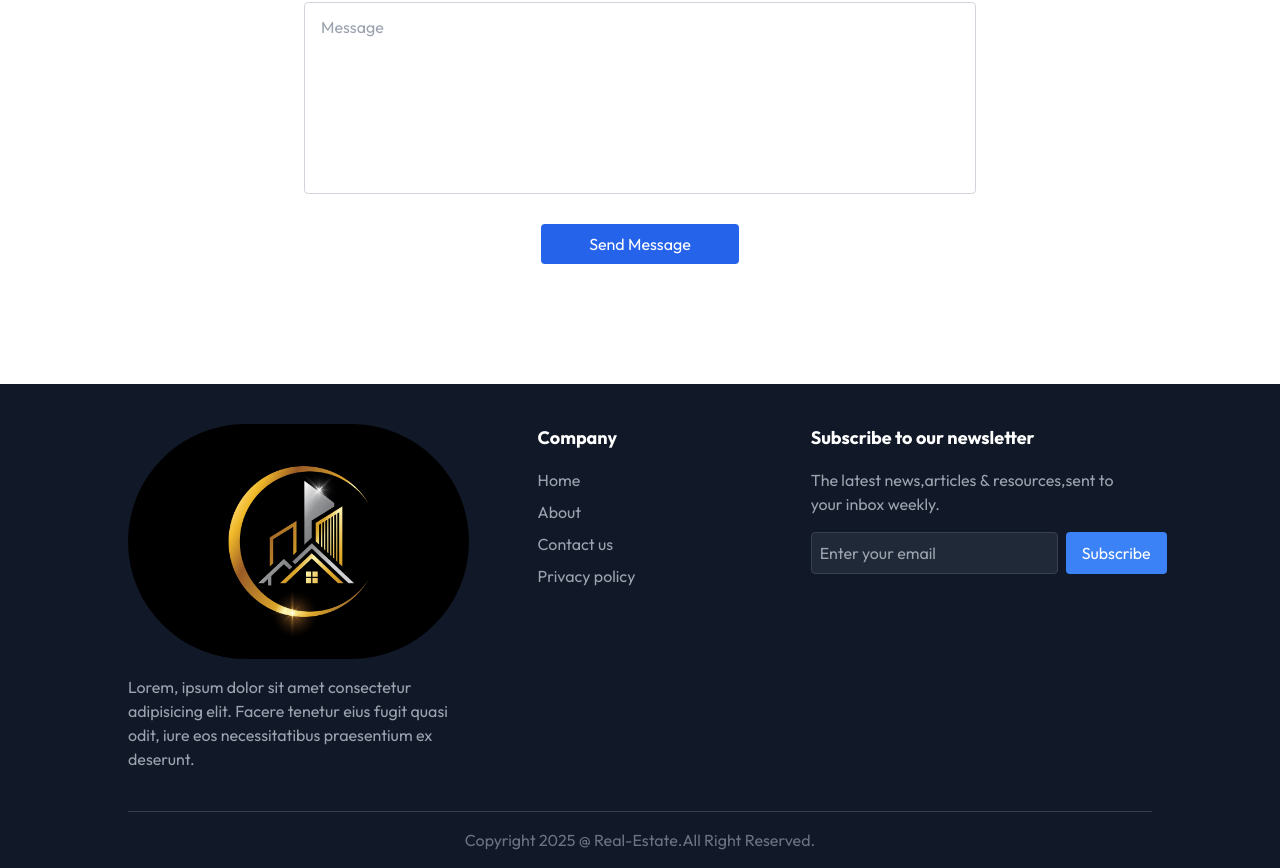
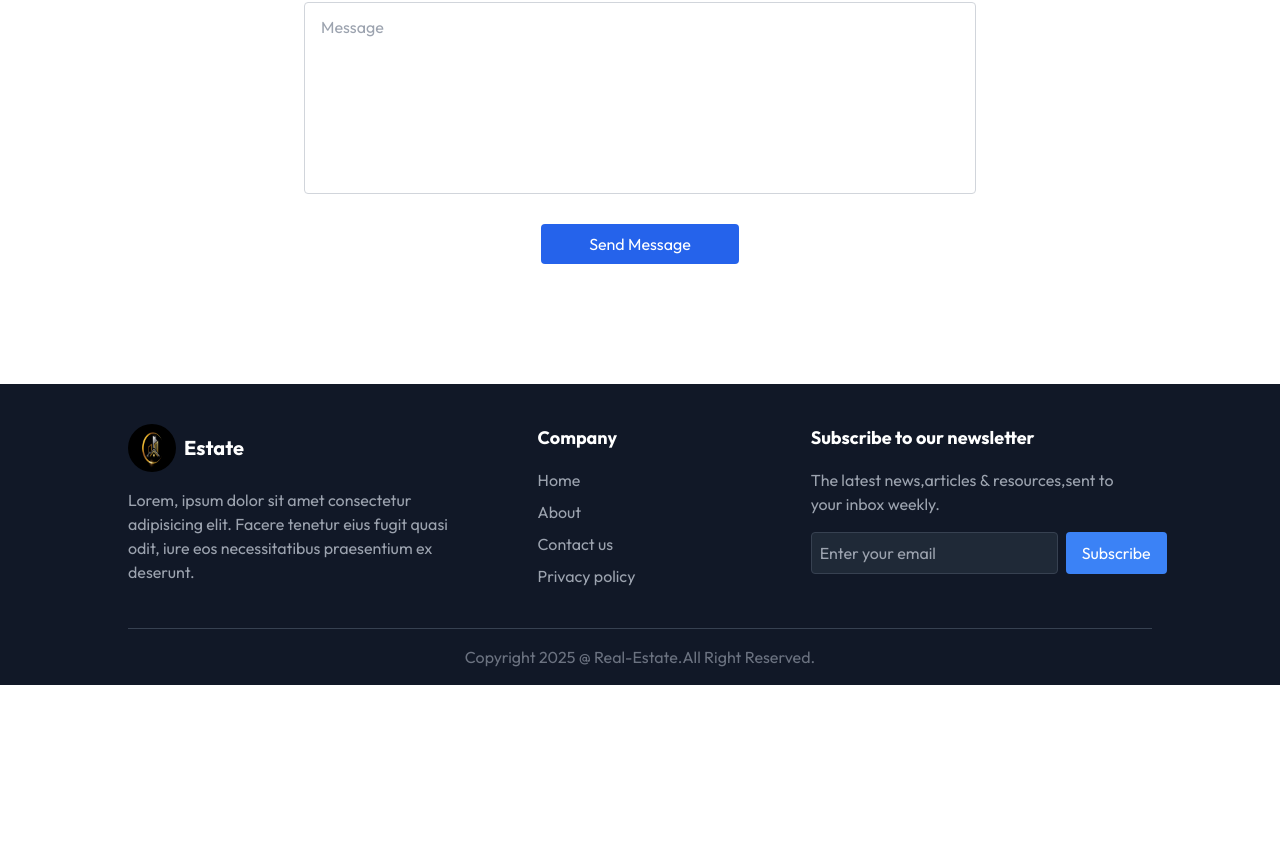
Before and after one commit to Divyadharshana5/Real_Estate, a React (Vite) app in the folder Real_estate/: page / in a window 1280 px wide. Shown: the part 3572-4440 px from the top of the page. After the commit the page ends 4257 px from the top, so only its background shows below. Built offline with nearby package versions, Linux system fonts and the light colour scheme.

Commit message:
Completed the Website

```diff
--- a/Real_estate/src/Components/Footer.jsx
+++ b/Real_estate/src/Components/Footer.jsx
@@ -8,12 +8,15 @@ const Footer = () => {
       id="Footer"
     >
       <div className="container mx-auto flex flex-col md:flex-row justify-between items-start">
-        <div className="w-full md:w-1/3 mb-8 md:mb-0">
-          <img
-            src={assets.logo}
-            alt=""
-            className="w-15 h-15 rounded-full left-0"
-          />
+        <div className="w-full md:w-1/3 mb-8 md:mb-0 ">
+          <div className="flex items-center space-x-2">
+            <img
+              src={assets.logo}
+              alt=""
+              className="w-12 h-12 rounded-full left-0"
+            />
+            <h1 className="text-white font-bold text-xl ">Estate</h1>
+          </div>
           <p className="text-gray-400 mt-4">
             Lorem, ipsum dolor sit amet consectetur adipisicing elit. Facere
             tenetur eius fugit quasi odit, iure eos necessitatibus praesentium
```
